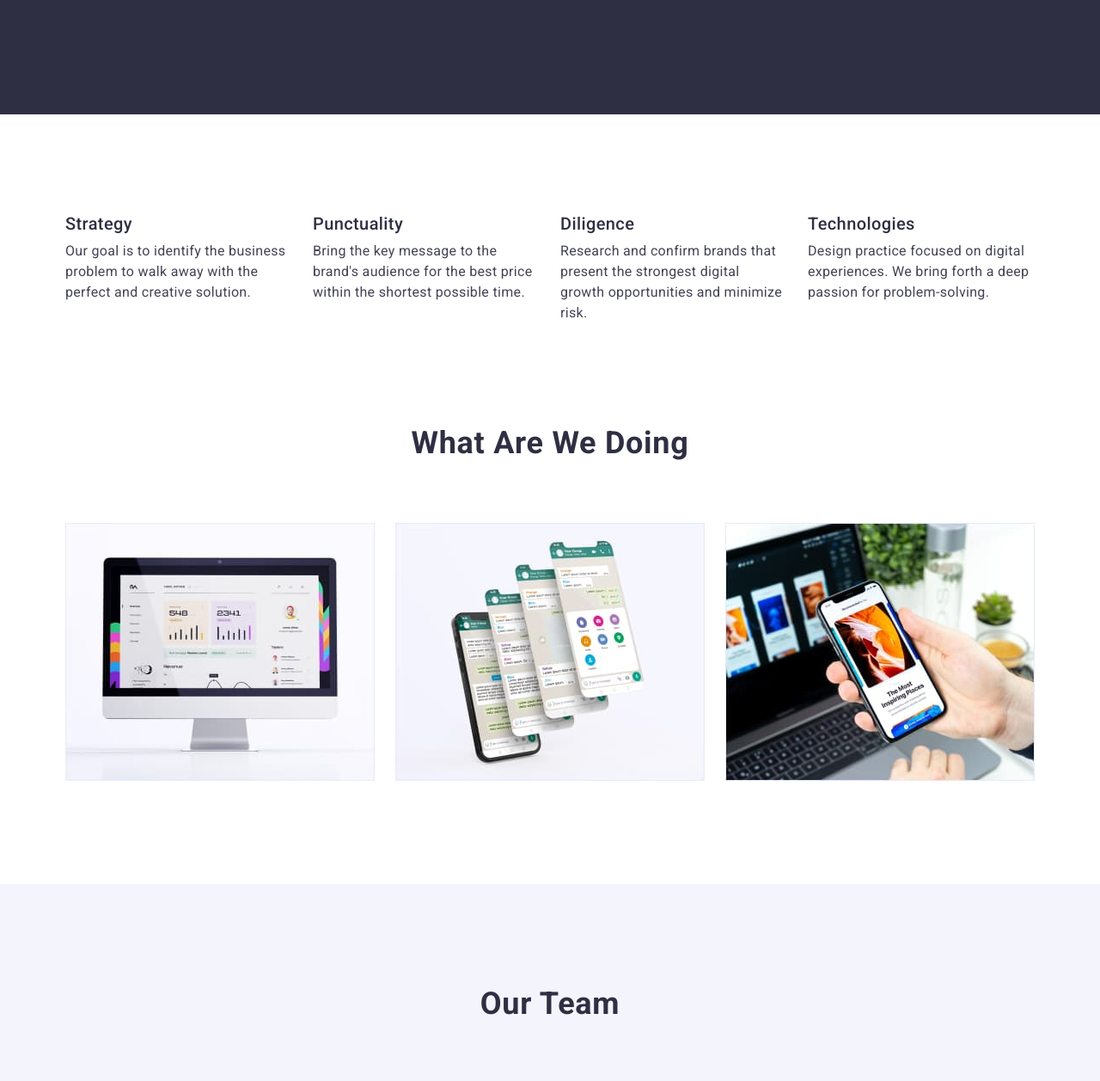
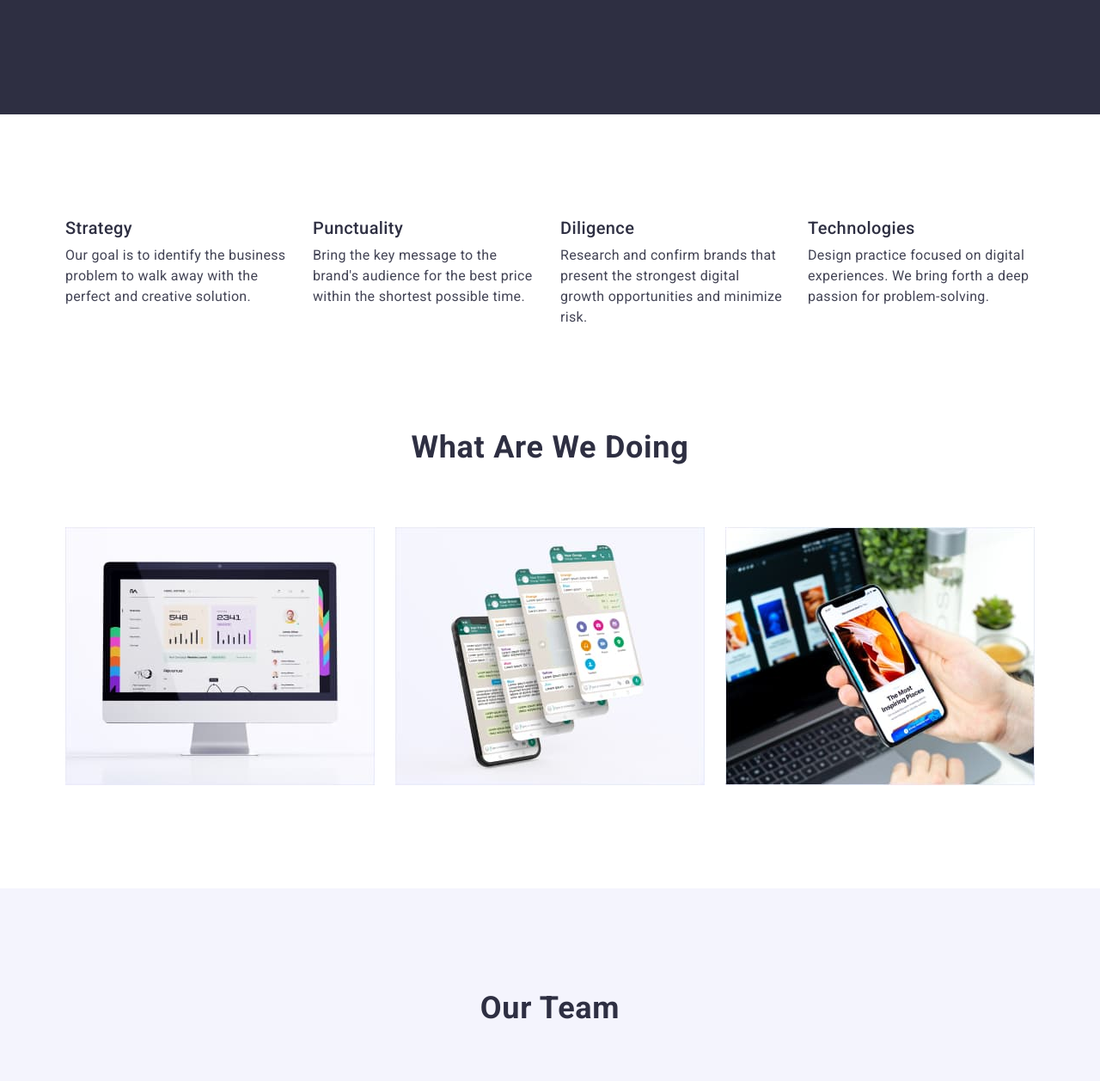
Before and after one commit to IreneTysyachuk/goit-markup-hw-03, a plain HTML site: page index.html in a window 1280 px wide. Shown: the part 540-1797 px from the top of the page at 86% size. Drawn offline with nearby package versions, Linux system fonts and the light colour scheme.

Commit message:
Added geometry corected

```diff
--- a/css/styles.css
+++ b/css/styles.css
@@ -112,13 +112,13 @@ img {
   display: flex;
   gap: 40px;
 }
+/*
+.header-menu-item {
+}*/
 
-.header-menu-item {
+.header-menu-link {
   padding-top: 24px;
   padding-bottom: 24px;
-}
-
-.header-menu-link {
   font-weight: 500;
   font-size: 16px;
   line-height: 1.5;
@@ -203,8 +203,7 @@ img {
 /**-------------GOALS----------*/
 
 .goals {
-  margin-top: 115px;
-  margin-bottom: 120px;
+  padding: 120px 0;
 }
 /*?.goals-list {
 }*/
@@ -264,11 +263,10 @@ img {
 /**-------------TEAM----------*/
 .team {
   background-color: var(--cloud-background-color);
-  padding-bottom: 120px;
+  padding: 120px 0;
 }
 
 .team-title {
-  padding-top: 120px;
   margin-bottom: 72px;
   font-weight: 700;
   font-size: 36px;
```
